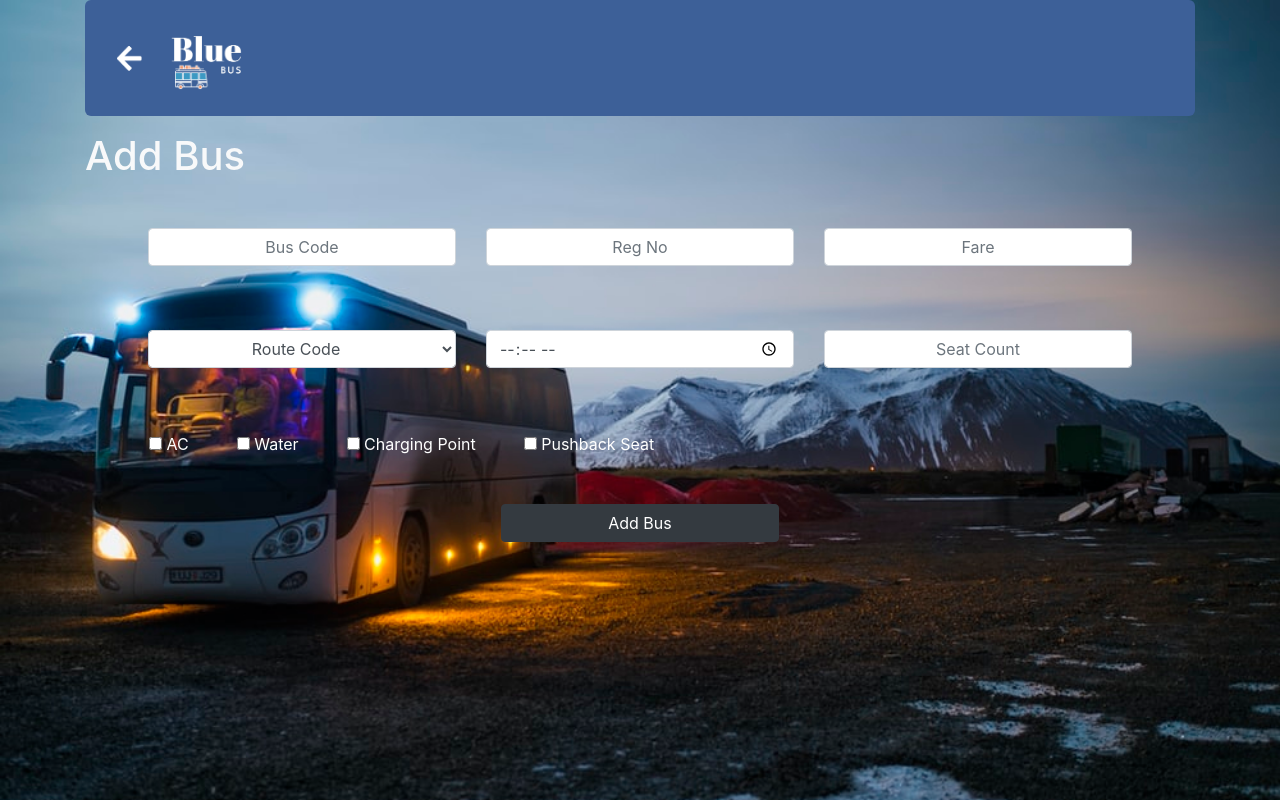
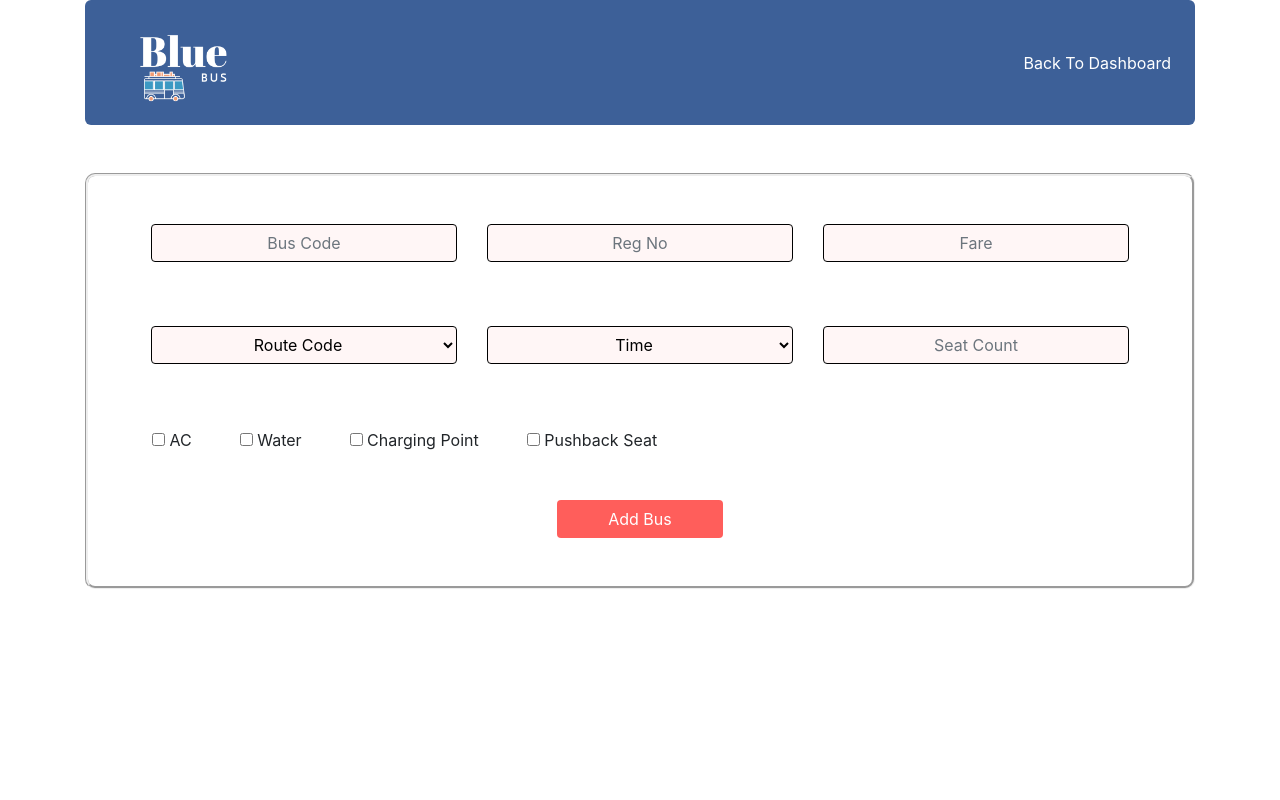
Before and after one commit to cbiswajeet89/BusManagementSystem, a plain HTML site: page index.html in a window 1280 px wide. Drawn offline with nearby package versions, Linux system fonts and the light colour scheme.

Commit message:
removed background image

```diff
--- a/index.html
+++ b/index.html
@@ -5,25 +5,37 @@
     <meta charset="UTF-8">
     <meta http-equiv="X-UA-Compatible" content="IE=edge">
     <meta name="viewport" content="width=device-width, initial-scale=1.0">
-    <title>AdminPage</title>
+    <title>AddBus</title>
     <link rel="stylesheet" href="https://cdn.jsdelivr.net/npm/bootstrap@4.6.1/dist/css/bootstrap.min.css"
         integrity="sha384-zCbKRCUGaJDkqS1kPbPd7TveP5iyJE0EjAuZQTgFLD2ylzuqKfdKlfG/eSrtxUkn" crossorigin="anonymous">
     <style>
         ::-webkit-input-placeholder {
             text-align: center;
         }
-
-        body {
-            background: url(bus.jpg) no-repeat;
-            background-size: cover;
-        }
-
         .head {
             background-color: #3D6098;
             border-radius: 6px;
         }
 
-        .filters {
+        form {
+            border-style: groove;
+            border-radius: 10px;
+        }
+
+        .btn {
+            background-color: #FF5E5B;
+            color: #fff;
+            width: 15%;
+        }
+
+        .form-control {
+            background-color: #FFF6F6;
+            color: black;
+            border-color: black;
+            text-align: center;
+        }
+
+        a {
             color: #fff;
         }
     </style>
@@ -31,15 +43,20 @@
 
 <body class="vh-100">
     <div class="container">
-        <nav class="navbar navbar-expand head d-none d-md-block">
-            <a href="" class="nabar-brand">
-                <img class="pl-3" src="arrow.png" alt="" height="25">
-                <img src="bus.png" alt="" height="100">
-            </a>
-        </nav>
-        <form action="">
-            <div class="main">
-                <h1 class="text-light mt-3">Add Bus</h1>
+        <div class="head">
+            <div class="d-flex flex-row justify-content-between mx-4 align-items-center">
+                <div class="">
+                    <a href="#">
+                        <img src="bus.png" alt="" height="125">
+                    </a>
+                </div>
+                <div class="">
+                    <a href="#" class="">Back To Dashboard</a>
+                </div>
+            </div>
+        </div>
+        <form class="mt-5">
+            <div class="main mb-5">
                 <div class="row m-5">
                     <div class="col-md-4 form-group">
                         <input type="text" placeholder="Bus Code" class="form-control">
@@ -61,7 +78,10 @@
                         </select>
                     </div>
                     <div class="col-md-4 form-group">
-                        <input type="time" placeholder="Start Time" class="form-control">
+                        <!-- <input type="time" placeholder="Start Time" class="form-control"> -->
+                        <select id="timeDropdownlist" class="form-control">
+                            <option value="" selected>Time</option>
+                        </select>
                     </div>
                     <div class="col-md-4 form-group">
                         <input type="text" placeholder="Seat Count" class="form-control">
@@ -86,12 +106,42 @@
                     </div>
                 </div>
                 <div class="d-flex flex-row justify-content-center">
-                    <button type="submit" class="btn btn-dark w-25">Add Bus</button>
-
+                    <button type="submit" class="btn">Add Bus</button>
                 </div>
             </div>
         </form>
     </div>
+    <script src="https://code.jquery.com/jquery-2.2.4.js"></script>
+    <script>
+        function populate(selector) {
+            var select = $(selector);
+            var hours, minutes, ampm;
+            for (var i = 0; i <= 1410; i += 30) {
+                hours = Math.floor(i / 60);
+                minutes = i % 60;
+                if (minutes < 10) {
+                    minutes = '0' + minutes; // adding leading zero to minutes portion
+                }
+                ampm="AM";
+                if(hours==12){
+                    ampm="PM";
+                }
+                if(hours>12){
+                    hours=hours-12;
+                    ampm="PM";
+                }
+                //add the value to dropdownlist
+                select.append($('<option></option>')
+                    .attr('value',i)
+                    .text(hours + ':' + minutes+" "+ampm));
+            }
+        }
+        //Calling the function on pageload
+        window.onload = function (e) {
+            populate('#timeDropdownlist');
+        }
+
+    </script>
 </body>
 
 </html>
```
